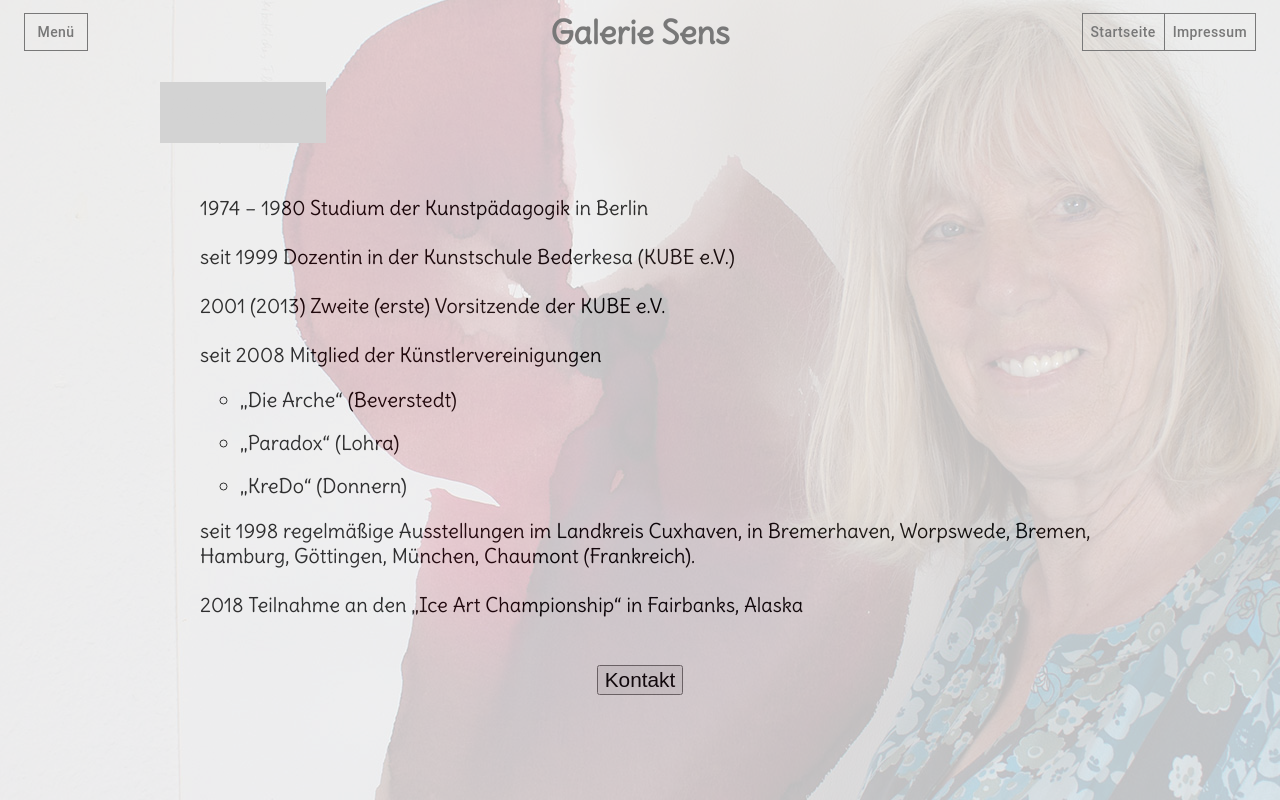
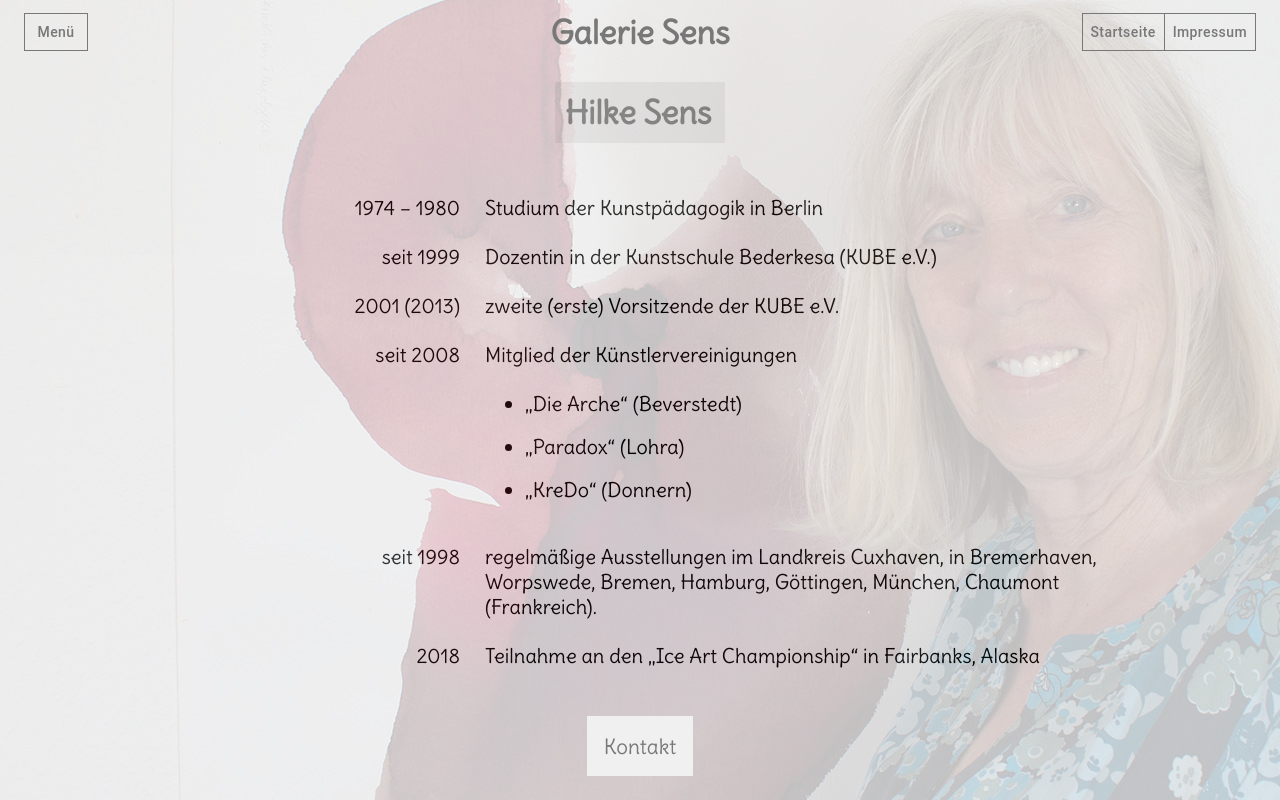
Before and after one commit to NeilSentence/galerie-sens, a React (Create React App) app: page /kuenstlerin in a window 1280 px wide. Built offline with nearby package versions, Linux system fonts and the light colour scheme.

Commit message:
Contact Page Layout
Das Layout der Künstler-Seite ist jetzt information designter...

Es gab ein paar heftige Probleme beim HG-Bild.

CSS: background-attachment:fixed war ein Schlüssel zur Lösung.

```diff
--- a/src/App.css
+++ b/src/App.css
@@ -19,6 +19,7 @@ html,body {
     sans-serif;
   -webkit-font-smoothing: antialiased;
   -moz-osx-font-smoothing: grayscale;
+  overflow-x: hidden;
 }
 
 .noselect {
@@ -103,7 +104,8 @@ body {
     top: -50px;
     left: 0;
     width: 100%;
-    height: 100vh;
+    height: 2000px;
+    background-attachment: fixed;
 }
 
 #mjs-wrapper {overflow:hidden;position:fixed;transition: background 0.2s ease;z-index: 1;}
--- a/src/App.js
+++ b/src/App.js
@@ -48,6 +48,9 @@ dann unten im render:
   2. Runner.stop() stoppt den Runner nicht!
 
 
+  ⚠️ {{...style.bioItem, ...style.bioItemSubList}} DATS HOW you combine styles!
+
+
 
 */
 
@@ -61,6 +64,7 @@ import Impressum from './pages/impressum'
 import Menu from './components/menu'
 import Artist from './pages/artist'
 import Bilderwand from './pages/bilderwand'
+import Kontakt from './pages/kontakt'
 
 import oelsand1 from './assets/oelsand-1.jpg'
 import oelsand2 from './assets/oelsand-2.jpg'
@@ -687,6 +691,7 @@ const App = () => {
               <Route exact path='/impressum' element={<Impressum />} />
               <Route exact path='/login' element={<Login />} />
               <Route exact path='/kuenstlerin' element={<Artist />} />
+              <Route exact path='/kontakt' element={<Kontakt />} />
             </Routes>
           </div>
         </Router>
--- a/src/components/menu.js
+++ b/src/components/menu.js
@@ -7,14 +7,15 @@ import AdminButton from './adminButton'
 import Scene from './drop'
 import MenuLink from './menulink'
 import MenuClose from './menuclose'
+import UseEscape from './utils/esckey'
 
 
 const Menu = props => {
 	const styles = {
 		outerStyleL: {width:"50%",display:"inline-block",position:"relative",left:"0"},
 		outerStyleR: {width:"50%",display:"inline-block",position:"relative",right:"0",order: 3},
-		innerStyleL: {display:"flex", justifyContent:"flex-start"},
-		innerStyleR: {display:"flex", justifyContent:"flex-end"}
+		innerStyleL: {display:"flex",justifyContent:"flex-start"},
+		innerStyleR: {display:"flex",justifyContent:"flex-end"}
 	}
 
 	const [manualSet, setManualSet] = useState(false)
@@ -42,9 +43,14 @@ const Menu = props => {
 
 
 	const killMenu = () => {
+		// alert("showmenu: "+showMenu)
   		setRemoveNonMenuHtml(true)
   		const delayedClose = () => {
   			setShowMenu(false)
+  			// alert("showmenu: "+showMenu)
+
+  			// ⚠️ PROBLEM: state wird zwar geändert, aber es ist asynch & wird in diesem Render nicht beachtet!
+
   			// if .sctn_header exists
   			// if (document.querySelector('.sctn_header') !== null) document.querySelector('.sctn_header').style.flexDirection = 'row'
   		}
@@ -62,18 +68,17 @@ const Menu = props => {
 		navbarbuttons.forEach(el => {
 			el.classList.remove("navbarhover")
 		})
-		setTimeout(delayedClose,25)
+		setTimeout(delayedClose,50)
+		return
   	}
 
   	// EVENT LISTENER FOR ESCAPE KEY:
 
-  	document.addEventListener('keydown',function(evt){
+  	/* document.addEventListener('keydown',function(evt){
 
 		//evt.stopImmediatePropagation()
-
-		if (document.querySelector('.page_titel') !== null) {
+	    if (document.querySelector('.page_titel') !== null) {
 			evt = evt || window.event
-
 			if (evt.keyCode === 27) {
 	  			if (!showMenu) {
 	  				setManualSet(true)
@@ -85,6 +90,19 @@ const Menu = props => {
 		}
 	})
 
+	*/
+	UseEscape(() => {
+
+			alert("esc")
+			if (!showMenu) {
+				setManualSet(true)
+	  			setShowMenu(true)
+	  			setRemoveNonMenuHtml(false)
+			}
+			else killMenu()
+
+
+	})
 	const handleClick = (e) => {
 		if (e.type === 'click') {
 			if (!showMenu) {
@@ -95,7 +113,7 @@ const Menu = props => {
 	  		else killMenu()
 		}
 	}
-
+ 	/*
  	useEffect(() => {
  		function menuAlfredo(){
  			setManualSet((state) => {
@@ -112,8 +130,8 @@ const Menu = props => {
     	return () => window.clearTimeout(timeoutID)
 
 	  	// erst wieder verwendet wenn es admin buttons (login usw gibt. dort nervt das Menü)
-	},[])
-
+	},[manualSet, showMenu])
+ 	*/
 
 
 
--- a/src/components/menuButton.js
+++ b/src/components/menuButton.js
@@ -12,8 +12,8 @@ const styles = {
 
 const useStyles = makeStyles(styles)
 
-const MenuButton = (props) => {
-	const click = (e) => {props.toggle(e)}
+const MenuButton = props => {
+	const click = e => {props.toggle(e)}
 	const classes = useStyles()
 	return <Button
 		className={classes.root+" navbarbutton"}
--- a/src/components/utils/esckey.js
+++ b/src/components/utils/esckey.js
@@ -1,8 +1,8 @@
 import React, { useEffect } from 'react';
 
-const useEscape = (onEscape) => {
+const UseEscape = onEscape => {
     useEffect(() => {
-        const handleEsc = (event) => {
+        const handleEsc = event => {
             if (event.keyCode === 27)
                 onEscape();
         };
@@ -14,4 +14,4 @@ const useEscape = (onEscape) => {
     }, []);
 }
 
-export default useEscape
+export default UseEscape
--- a/src/pages/artist.js
+++ b/src/pages/artist.js
@@ -1,51 +1,76 @@
 import React from 'react'
+import { useNavigate } from 'react-router-dom'
 
-const Artist = (props) => {
+const Artist = props => {
+
+
+	const navigate = useNavigate()
+
+	const contactLink = () => {
+		navigate('/')
+		navigate('/kontakt')
+	}
+
+
+
+
+	const artistInfo = {
+		// hier werden die einzelnen Zeilen reingepackt
+	}
+
 	const style = {
 		section: {},
+		sectionBody: {},
 		heading: {
 			margin:0,
     		padding: 10,
-    		display: "inline-block",
-    		background: "lightgrey",
-    		color: 'lightgrey',
-    		position: 'relative',
-    		zIndex: 2,
-    		pointerEvents: 'none'
+    		display: 'block',
+    		background: 'rgb(240,240,240)',
+    		color: 'rgb(120,120,120)',
+    		position: 'initial',
+    		zIndex: 4,
+    		pointerEvents: 'none',
+    		width: 150,
+    		margin: '0 auto'
 		},
 		subheading: {
 			justifyContent: "flex-start",
 			flex: '0 0 33.333%'
 		},
 		bioList: {
-			textAlign:'left',fontSize:'1.25rem',listStyle:'none'
+			textAlign:'left',fontSize:'1.25rem',listStyle:'none',marginLeft:'-400px'
 		},
 		bioItem: {
 			marginBottom:'1.2em'
 		},
-		bioItemSubList: {marginBottom:'1em'},
-		sublistItem: {fontSize:'1em',marginBottom:'0.9em'},
-		kontaktBereich: {
-			display:'flex',justifyContent:'center',marginTop:'3em'
+		linkeSeite: {
+			marginRight:'25px',textAlign:'right',right:0,width:'50%',display:'inline-block',verticalAlign:'top'
 		},
-		kontaktBtn: {fontSize:'1.3em'}
+		rechteSeite: {left:0,width:'calc(50% - 25px)',display:'inline-block',verticalAlign:'top'},
+		//bioItemSubList: {marginBottom:'1em'},
+		sublistItem: {fontSize:'1em',marginBottom:'0.9em', listStyle:'disc'},
+		kontaktContainer: {
+			display:'flex',justifyContent:'center',marginTop:'3em',position:'relative'
+		},
+		kontaktBtn: {padding:'0.8em',fontSize:'1.3em', border: 'none', fontFamily:'Delius-Regular',background: 'rgb(240,240,240)',color: 'rgb(120,120,120)',cursor:'pointer'}
 	}
 
 	return (
 		<div className="sctn sctn_artist" style={style.section}>
 			<h1 className="sctn_heading delayed-fallable" style={style.heading}>Hilke Sens</h1>
-			<div className="sctn_body">
-				<div className="sctn_subheading" style={style.subheading}></div>
+			<div className="sctn_body" style={style.sectionBody}>
 				<ul className="bio_list" style={style.bioList}>
-					<li className="bioItem" style={style.bioItem}>1974 – 1980 Studium der Kunstpädagogik in Berlin</li>
-					<li className="bioItem" style={style.bioItem}>seit 1999 Dozentin in der Kunstschule Bederkesa (KUBE e.V.)</li>
-					<li className="bioItem" style={style.bioItem}>2001 (2013) Zweite (erste) Vorsitzende der KUBE e.V.</li>
-					<li className="bioItem" style={style.bioItem,style.bioItemSubList}><p>seit 2008 Mitglied der Künstlervereinigungen</p><ul><li className="sublistItem" style={style.sublistItem}>„Die Arche“ (Beverstedt)</li><li className="sublistItem" style={style.sublistItem}>„Paradox“ (Lohra)</li><li className="sublistItem" style={style.sublistItem}>„KreDo“ (Donnern)</li></ul></li>
-					<li className="bioItem" style={style.bioItem}>seit 1998 regelmäßige Ausstellungen im Landkreis Cuxhaven, in Bremerhaven, Worpswede, Bremen, Hamburg, Göttingen, München, Chaumont (Frankreich).</li>
-					<li className="bioItem" style={style.bioItem}>2018 Teilnahme an den „Ice Art Championship“ in Fairbanks, Alaska</li>
+					<li className="bioItem" style={style.bioItem}><span className="linke_seite" style={style.linkeSeite}>1974 – 1980</span><span className="rechte_seite" style={style.rechteSeite}>Studium der Kunstpädagogik in Berlin</span></li>
+					<li className="bioItem" style={style.bioItem}><span className="linke_seite" style={style.linkeSeite}>seit 1999</span><span className="rechte_seite" style={style.rechteSeite}>Dozentin in der Kunstschule Bederkesa (KUBE e.V.)</span></li>
+					<li className="bioItem" style={style.bioItem}><span className="linke_seite" style={style.linkeSeite}>2001 (2013)</span><span className="rechte_seite" style={style.rechteSeite}> zweite (erste) Vorsitzende der KUBE e.V.</span></li>
+					<li className="bioItem" style={style.bioItem}><span className="linke_seite" style={style.linkeSeite}>seit 2008</span><span className="linke_seite" style={style.rechteSeite}>Mitglied der Künstlervereinigungen</span></li>
+					<li className="bioItem" style={style.bioItem}><span className="linke_seite" style={style.linkeSeite}></span><span style={style.rechteSeite}><ul><li className="sublistItem" style={style.sublistItem}>„Die Arche“ (Beverstedt)</li><li className="sublistItem" style={style.sublistItem}>„Paradox“ (Lohra)</li><li className="sublistItem" style={style.sublistItem}>„KreDo“ (Donnern)</li></ul></span></li>
+
+					<li className="bioItem" style={style.bioItem}><span className="linke_seite" style={style.linkeSeite}>seit 1998</span><span className="rechte_seite" style={style.rechteSeite}>regelmäßige Ausstellungen im Landkreis Cuxhaven, in Bremerhaven, Worpswede, Bremen, Hamburg, Göttingen, München, Chaumont (Frankreich).</span></li>
+					<li className="bioItem" style={style.bioItem}><span className="linke_seite" style={style.linkeSeite}>2018</span><span className="rechte_seite" style={style.rechteSeite}>Teilnahme an den „Ice Art Championship“ in Fairbanks, Alaska</span></li>
 				</ul>
-				<div className="kontakt_bereich" style={style.kontaktBereich}>
-					<button className="kontakt" style={style.kontaktBtn}>Kontakt</button>
+				<div className="kontakt_container" style={style.kontaktContainer}>
+					<button className="kontakt" style={style.kontaktBtn} onTouchEnd={(el) => {contactLink(el)}} onClick={(el) => {el.preventDefault();contactLink(el)}}>Kontakt</button>
 				</div>
 			</div>
 		</div>
--- /dev/null
+++ b/src/pages/kontakt.js
@@ -0,0 +1,34 @@
+import React from 'react'
+
+const Kontakt = props => {
+
+
+	const style = {
+		section: {},
+		heading: {
+			margin:0,
+    		padding: 10,
+    		display: "inline-block",
+    		background: 'rgb(240,240,240)',
+    		color: 'rgb(120,120,120)',
+    		position: 'initial',
+    		zIndex: 4,
+    		pointerEvents: 'none'
+		},
+		kontaktList: {
+
+		}
+	}
+
+	return (
+		<div className="sctn sctn_kontakt" style={style.section}>
+			<h1 className="sctn_heading delayed-fallable" style={style.heading}>Ich freue mich über Nachrichten!!</h1>
+			<div className="sctn_body" style={style.sectionBody}>
+				<ul className="kontakt_list" style={style.kontaktList}>
+				</ul>
+			</div>
+		</div>
+	)
+}
+
+export default Kontakt
```
Also changed, not shown: 1 other file (tests, documents, lock files or other folders).
